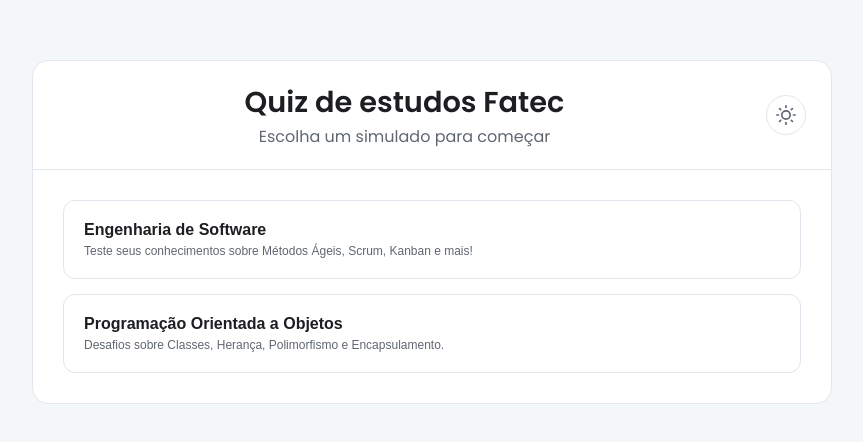
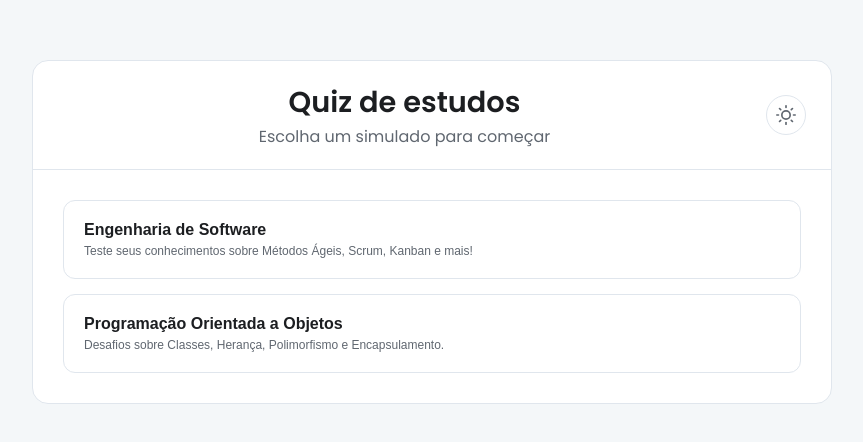
Before and after one commit to jpeodr/quiz, a plain HTML site: page index.html in a window 1280 px wide. Shown: the part 168-610 px from the top of the page, without its empty margins (208-1071 px from the left). Drawn offline with Linux system fonts and the light colour scheme.

Commit message:
Update index.html

```diff
--- a/index.html
+++ b/index.html
@@ -3,7 +3,7 @@
 <head>
     <meta charset="UTF-8">
     <meta name="viewport" content="width=device-width, initial-scale=1.0">
-    <title>Quiz de estudos Fatec</title>
+    <title>Quiz de estudos</title>
     <link rel="preconnect" href="https://fonts.googleapis.com">
     <link rel="preconnect" href="https://fonts.gstatic.com" crossorigin>
     <link href="https://fonts.googleapis.com/css2?family=Poppins:wght@400;500;600;700&display=swap" rel="stylesheet">
@@ -197,7 +197,7 @@
         <div class="header">
             <button id="homeBtn" class="btn btn-primary" onclick="backToSelection()" style="display: none;">Início</button>
             <div class="header-content">
-                <h1 id="quizTitle">Quiz de estudos Fatec</h1>
+                <h1 id="quizTitle">Quiz de estudos</h1>
                 <p id="quizSubtitle">Escolha um simulado para começar</p>
             </div>
             <button id="themeSwitcher" class="btn-icon">
```
